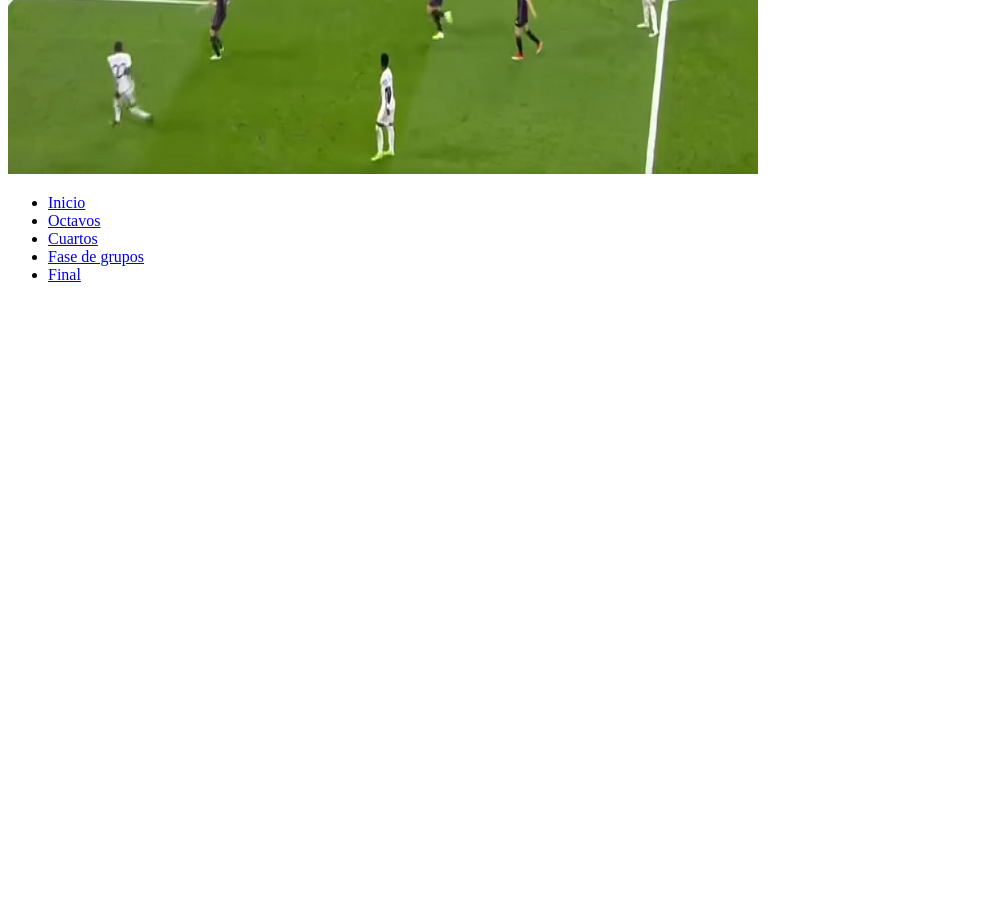
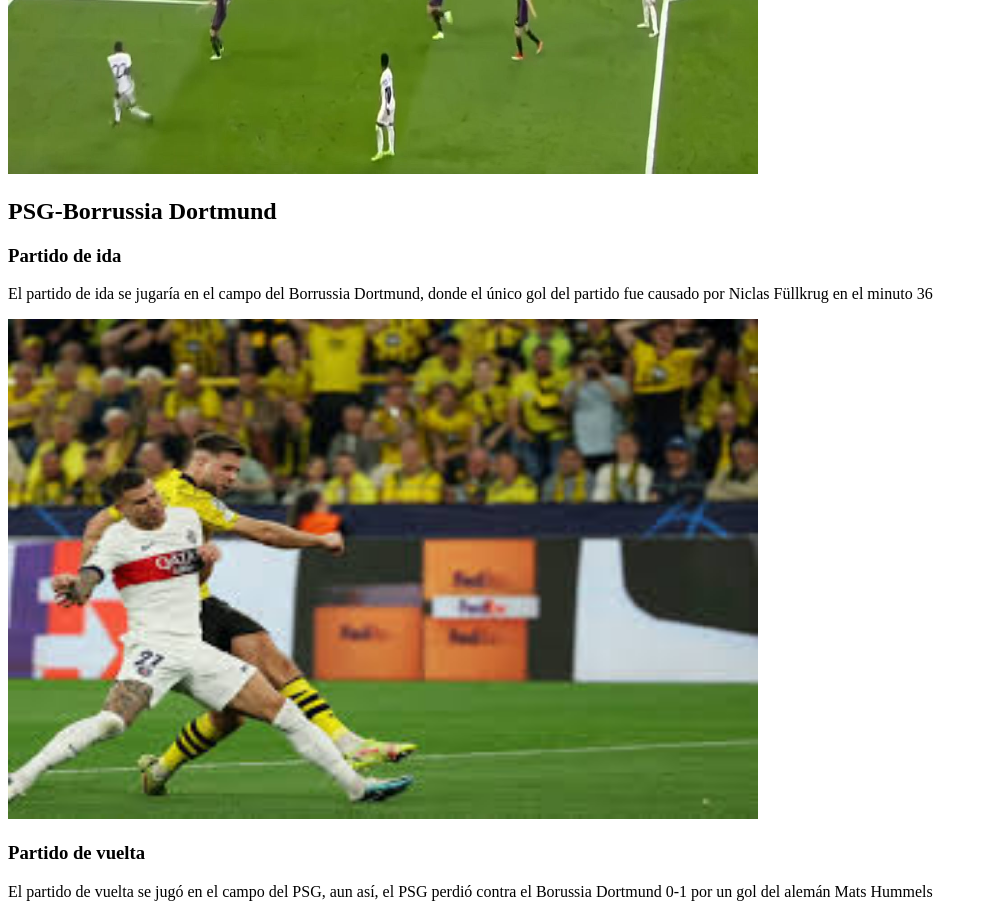
Before and after one commit to olivergbernardos-png/blog-olivergomez-championsleague, a plain HTML site: page semifinal.html in a window 1280 px wide. Shown: the part 4053-4960 px from the top of the page, without its empty margins (0-988 px from the left). Before the commit the page ends 4353 px from the top, so only its background shows below. Drawn offline with Linux system fonts and the light colour scheme.

Commit message:
Desarrollo de semifinal.html, fotos añadidas

```diff
--- a/semifinal.html
+++ b/semifinal.html
@@ -27,6 +27,13 @@
         <img src="semifinal-fotos/gol_joselu1_semifinal.png" height="500" width="750">
         <p>Heróicamente, Joselu volvió a marcar un gol en el minuto 91 para dar la victoria y el pase a la final para el Real Madrid</p>
         <img src="semifinal-fotos/gol_joselu2_semifinal.jpg" height="500" width="750">
+        <h2>PSG-Borrussia Dortmund</h2>
+        <h3>Partido de ida</h3>
+        <p>El partido de ida se jugaría en el campo del Borrussia Dortmund, donde el único gol del partido fue causado por Niclas Füllkrug en el minuto 36</p>
+        <img src="semifinal-fotos/gol_dortmund1_semifinal.png" height="500" width="750">
+        <h3>Partido de vuelta</h3>
+        <p>El partido de vuelta se jugó en el campo del PSG, aun así, el PSG perdió contra el Borussia Dortmund 0-1 por un gol del alemán Mats Hummels</p>
+        <img src="semifinal-fotos/gol_dortmund2_semifinal.png" height="500" width="750">
         <nav>
             <ul>
                 <li><a href="index.html">Inicio</a></li>
```
Also changed, not shown: semifinal-fotos/gol_dortmund1_semifinal.png (added), semifinal-fotos/gol_dortmund2_semifinal.png (added).
